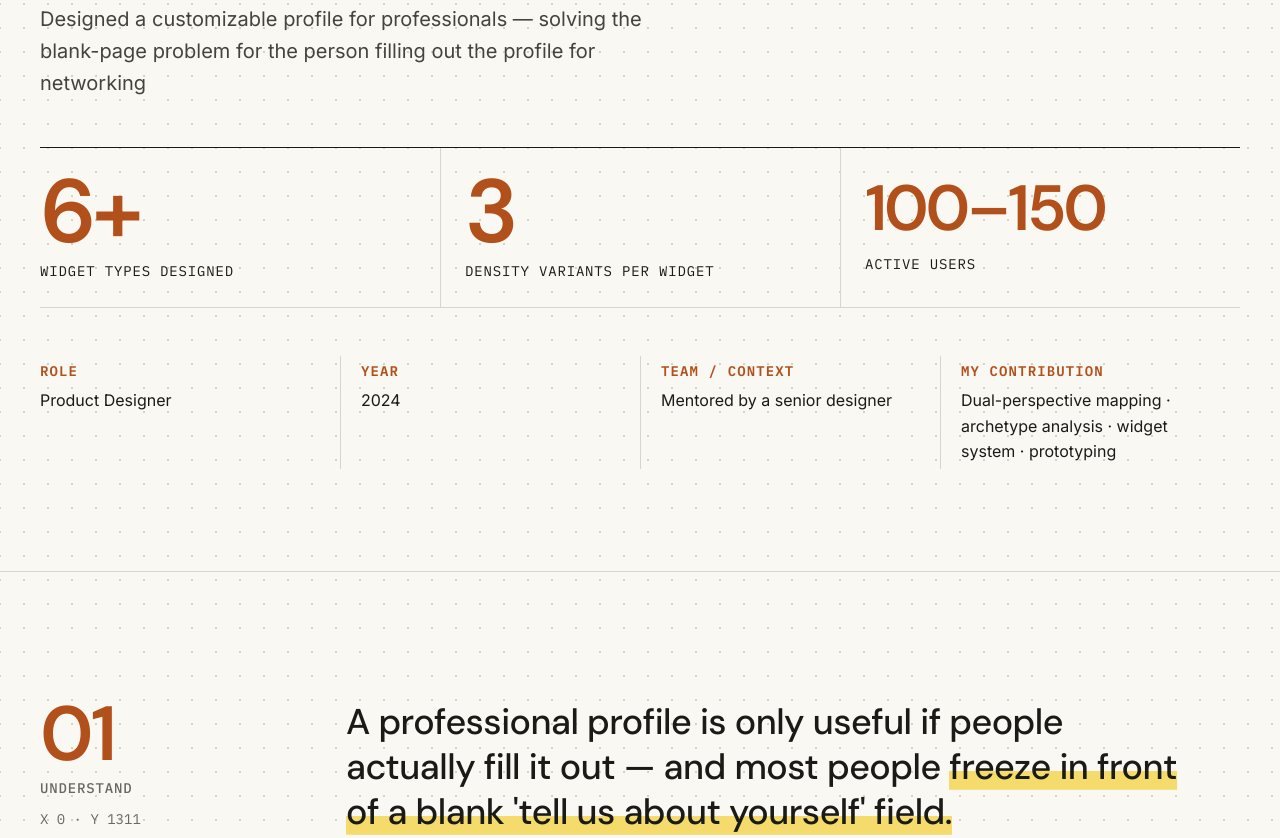
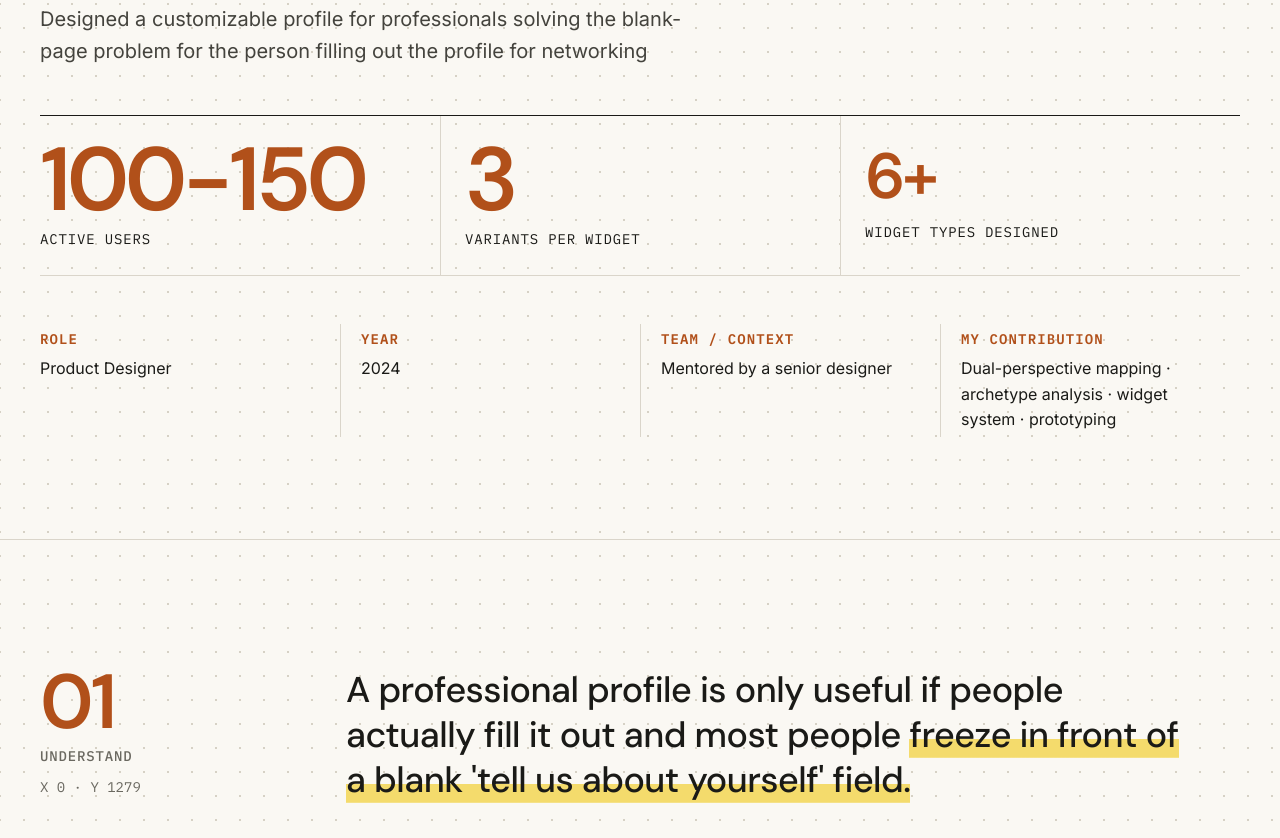
Before and after one commit to ghugejagruti/jagruti-ghuge-portfolio, a plain HTML site: page onetap.html in a window 1280 px wide. Shown: the part 740-1578 px from the top of the page. Drawn offline with Linux system fonts and the light colour scheme.

Commit message:
Update onetap.html

```diff
--- a/onetap.html
+++ b/onetap.html
@@ -394,7 +394,7 @@ html{scroll-padding-top:128px}
       <span class="mono">Product design · Widget design · Interaction design · Figma</span>
       <span class="selbox" style="color:var(--acc);font-family:var(--f-display);font-weight:600;font-size:clamp(22px,2.4vw,30px);padding:8px 22px;align-self:flex-start">OneTap<i></i><i></i><i></i><i></i><span class="dims" aria-hidden="true" style="font-size:14px;padding:5px 10px">Case study 04</span></span>
       <h1>Designing profiles that are <span class="hl">easier to fill</span> and faster to understand.</h1>
-      <p class="lede">Designed a customizable profile for professionals — solving the blank-page problem for the person filling out the profile for networking</p>
+      <p class="lede">Designed a customizable profile for professionals solving the blank-page problem for the person filling out the profile for networking</p>
     </div>
     <div class="hero-art" aria-hidden="true">
       <div class="mini">
@@ -407,9 +407,9 @@ html{scroll-padding-top:128px}
       <div class="note sticky">Before designing the output, I needed to understand the problem behind it.</div>
     </div>
     <div class="stats">
-      <div class="stat"><b>6+</b><span>Widget types designed</span></div>
-      <div class="stat"><b>3</b><span>Density variants per widget</span></div>
-      <div class="stat"><b class="sm">100–150</b><span>Active users</span></div>
+      <div class="stat"><b>100-150</b><span>Active Users</span></div>
+      <div class="stat"><b>3</b><span>Variants per widget</span></div>
+      <div class="stat"><b class="sm">6+</b><span>Widget types designed</span></div>
     </div>
     <dl class="meta">
       <div><dt>Role</dt><dd>Product Designer</dd></div>
@@ -426,7 +426,7 @@ html{scroll-padding-top:128px}
     <div class="sec-head">
       <div class="sec-meta"><span class="sec-num">01</span><span class="mono">Understand</span><span class="coord" data-coord aria-hidden="true"></span></div>
       <div class="sec-body">
-        <p class="statement">A professional profile is only useful if people actually fill it out — and most people <em>freeze in front of a blank 'tell us about yourself' field.</em></p>
+        <p class="statement">A professional profile is only useful if people actually fill it out and most people <em>freeze in front of a blank 'tell us about yourself' field.</em></p>
         </div>
     </div>
     <div class="duo" aria-label="The profile filler and the profile viewer, on either side of the same profile">
@@ -458,7 +458,7 @@ html{scroll-padding-top:128px}
       <div class="sec-body"><h2>The problems that shaped the design.</h2></div>
     </div>
     <div class="finds">
-      <div class="find"><span class="n">01</span><h3>The filler and the viewer have opposite needs</h3><p>The layout that makes the user's life easy — long free-text fields, space to say everything — is often the layout that fails the viewer. Nobody wants to read a wall of text to figure out if someone is credible. Every widget decision came back to this tension.</p></div>
+      <div class="find"><span class="n">01</span><h3>The filler and the viewer have opposite needs</h3><p>The layout that makes the user's life easy long free-text fields, space to say everything — is often the layout that fails the viewer. Nobody wants to read a wall of text to figure out if someone is credible. Every widget decision came back to this tension.</p></div>
       <div class="find"><span class="n">02</span><h3>Blank page paralysis is the core UX barrier</h3><p>'Describe your impact' is a terrible prompt. It asks someone to write from scratch in a format they haven't seen, for an audience they're not sure about, about achievements they're not sure how to frame. This isn't a motivation problem — it's a structure problem.</p></div>
       <div class="find"><span class="n">03</span><h3>The viewer needs density control the user never thought to ask for</h3><p>Users instinctively want to say everything. But viewers only need the headline until they decide to go deeper. The mismatch isn't the user's fault — the product wasn't giving them a way to show appropriate detail at first glance.</p></div>
       <div class="find"><span class="n">04</span><h3>'Portfolio' means something different to every profession</h3><p>A Behance grid is right for a designer. A YouTube thumbnail strip is right for an educator. A case study link list is right for a strategist. Forcing everyone into one preview format would flatten most professions' best work into something that looked out of place.</p></div>
```
